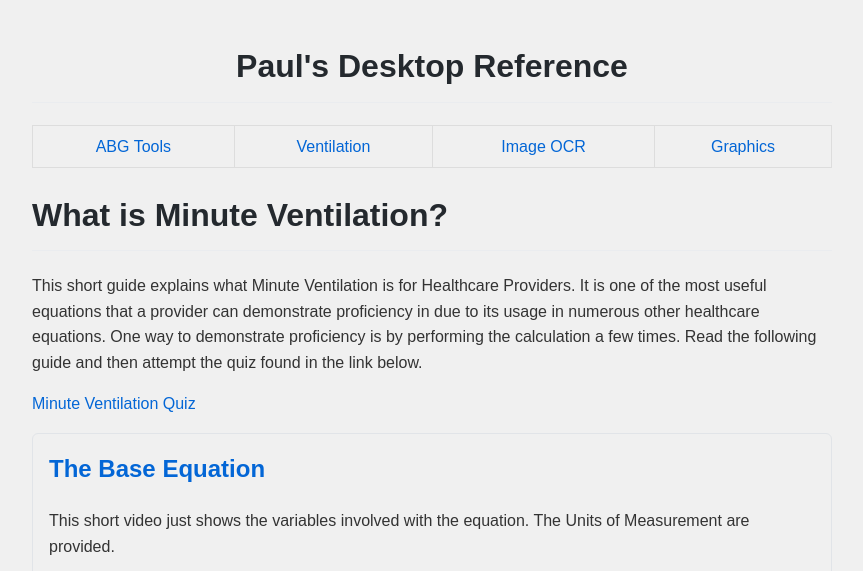
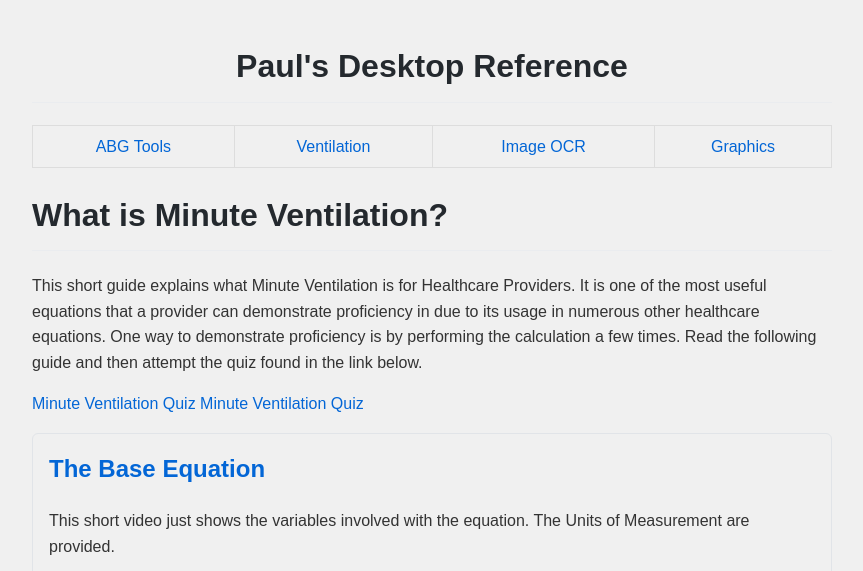
Before and after one commit to ZBZFirst/info, a Jekyll site: the page built from MinuteVentilationExplained.md, in a window 1280 px wide and 900 px high, cut to the strip 0-571 px from the top of the window. Shown: the whole strip, without its empty margins (208-1071 px from the left). Built offline with Jekyll 4.4.1, drawn with Linux system fonts in a browser that asks for light colours.

Commit message:
Update MinuteVentilationExplained.md

```diff
--- a/MinuteVentilationExplained.md
+++ b/MinuteVentilationExplained.md
@@ -8,6 +8,7 @@ title: "What Is Minute Ventilation?"
 <p>This short guide explains what Minute Ventilation is for Healthcare Providers. It is one of the most useful equations that a provider can demonstrate proficiency in due to its usage in numerous other healthcare equations. One way to demonstrate proficiency is by performing the calculation a few times. Read the following guide and then attempt the quiz found in the link below.</p>
 
 <a href="MinuteVentilationQuiz.html" title="Minute Ventilation Quiz">Minute Ventilation Quiz</a>
+<a href="testquiz.html" title="Test Minute Ventilation Quiz">Minute Ventilation Quiz</a>
 
 <div class="resource">
     <h2>The Base Equation</h2>
```
